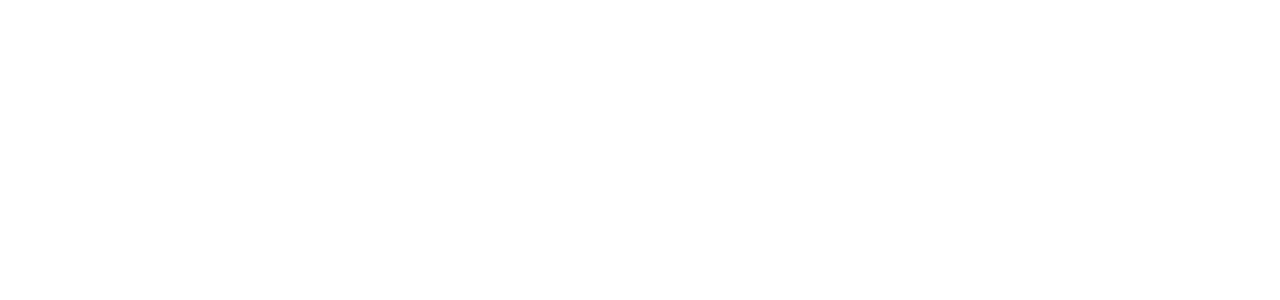
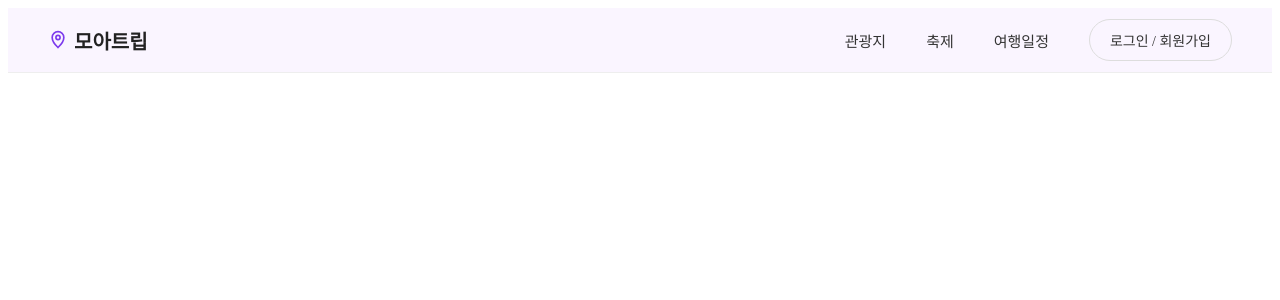
Before and after one commit to SOO-Team2/moa_trip, a Django app: page / in a window 1280 px wide. Before the commit the part shown is empty. Shown: the top 300 px of the page. Run offline with Django 5.2, Linux system fonts and the light colour scheme.

Commit message:
header 수정

```diff
--- a/moa_trip_app/static/css/main.css
+++ b/moa_trip_app/static/css/style.css
@@ -21,6 +21,8 @@
 
 .logo-icon {
   color: #7C3AED;
+  display: inline-flex;
+  align-items: center;
 }
 
 /* 네비게이션 */
--- a/moa_trip_app/templates/main.html
+++ b/moa_trip_app/templates/main.html
@@ -0,0 +1,39 @@
+{% load static %}
+<!DOCTYPE html>
+<html lang="ko">
+<head>
+  <meta charset="UTF-8">
+  <meta name="viewport" content="width=device-width, initial-scale=1.0">
+  <title>{% block title %}모아트립{% endblock %}</title>
+
+  <link href="{% static 'css/style.css' %}" rel="stylesheet">
+  {% block extra_css %}{% endblock %}
+</head>
+<body>
+
+  <header class="site-header">
+    <a href="#" class="logo">
+        <span class="logo-icon">
+    <svg width="20" height="20" viewBox="0 0 24 24" fill="none" stroke="currentColor" stroke-width="2">
+      <path d="M12 21s-7-6.5-7-12a7 7 0 0 1 14 0c0 5.5-7 12-7 12z"></path>
+      <circle cx="12" cy="9" r="2.5"></circle>
+    </svg>
+  </span>
+  모아트립
+    </a>
+
+    <nav class="main-nav">
+      <a href="#">관광지</a>
+      <a href="#">축제</a>
+      <a href="#">여행일정</a>
+    </nav>
+
+    <div class="header-auth">
+      <a href="#" class="btn-auth">로그인 / 회원가입</a>
+    </div>
+  </header>
+
+  {% block content %}{% endblock %}
+
+</body>
+</html>
```
Also changed, not shown: moa_trip_app/templates/base.html (deleted, +0 -33 lines), moa_trip_app/templates/admin.html (added), moa_trip_app/templates/detail.html (added), moa_trip_app/templates/explore.html (added), moa_trip_app/templates/login.html (added), moa_trip_app/templates/mypage.html (added), moa_trip_app/templates/planner.html (added).
